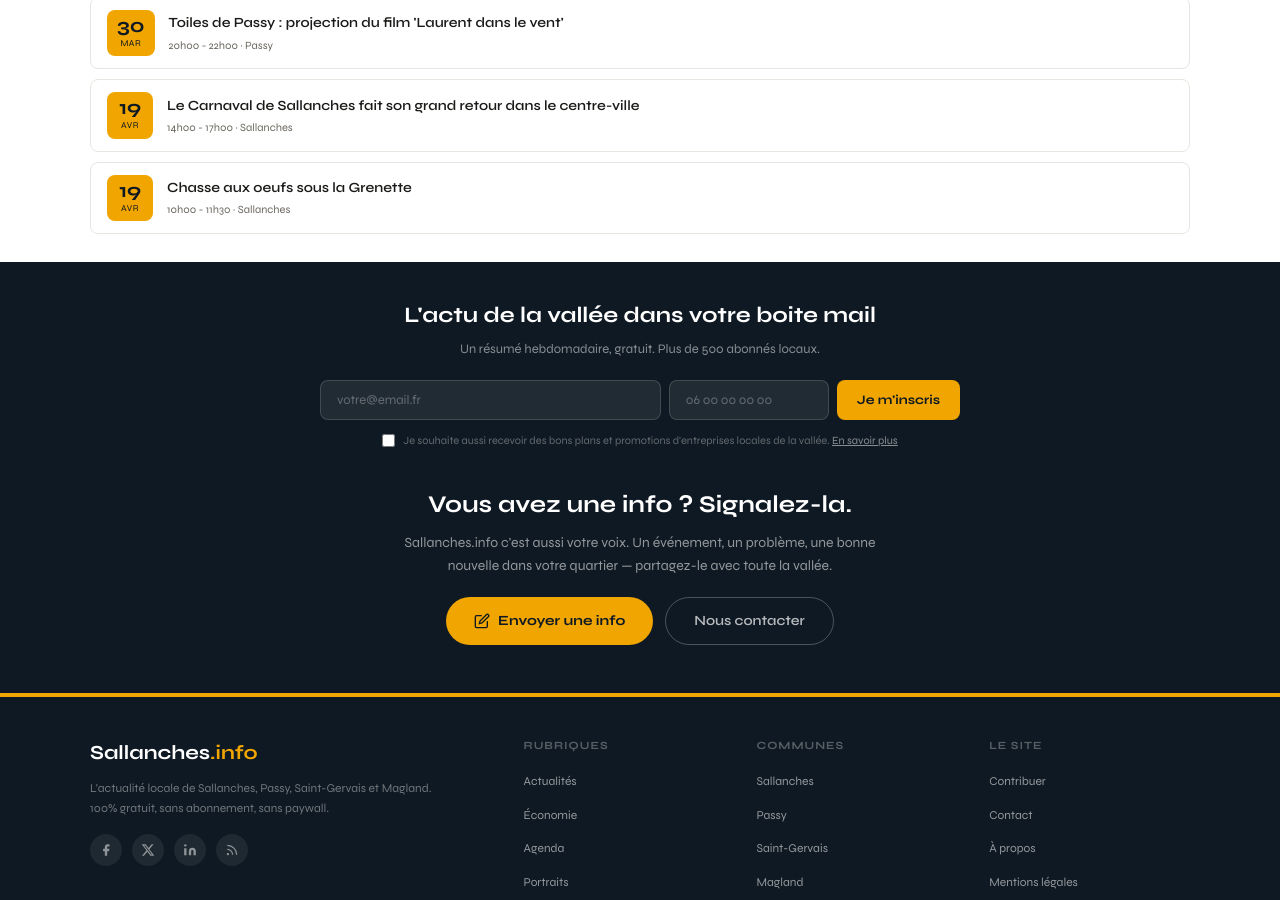
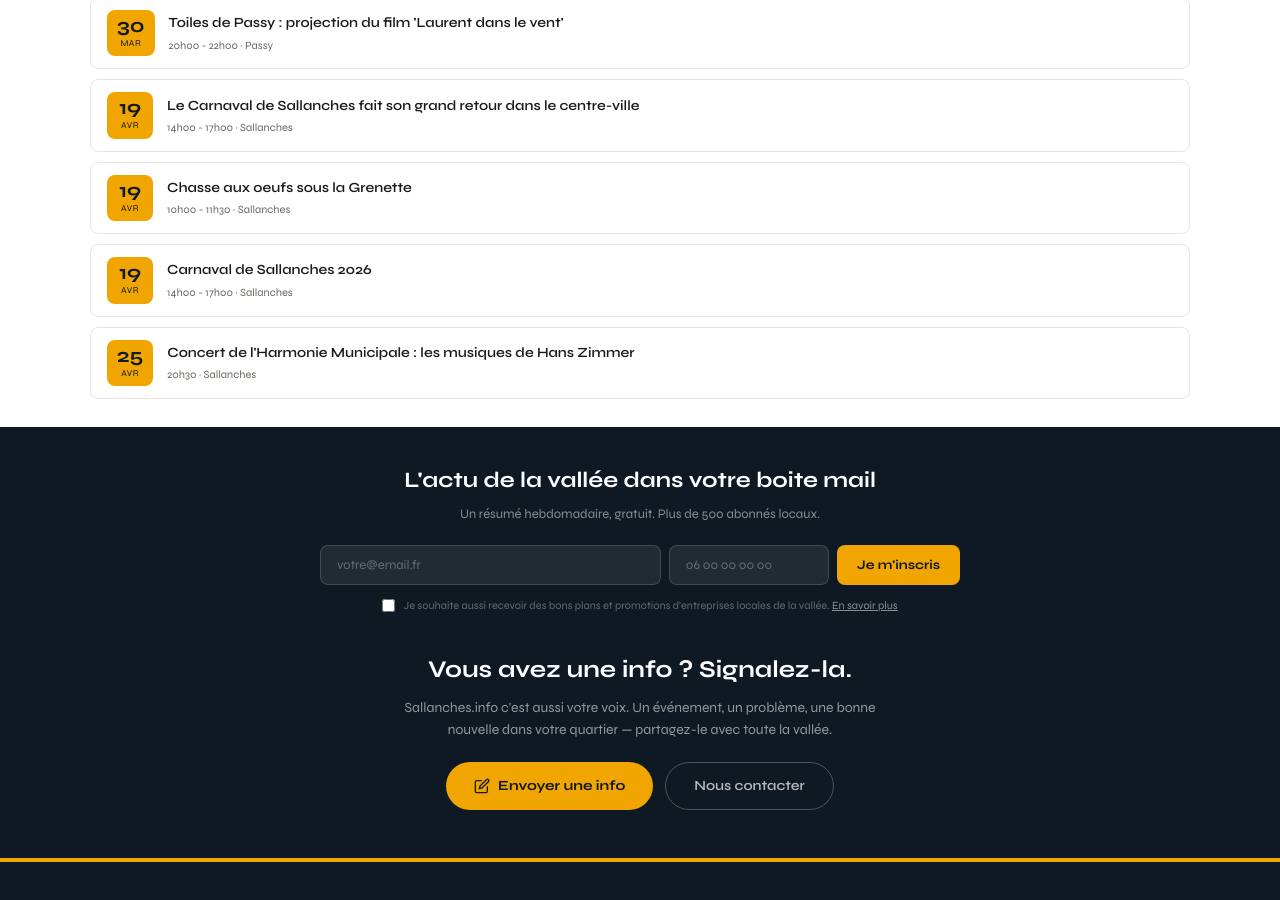
Before and after one commit to DuvalDVL/sallanches.info, a Jekyll site: the page built from index.html, in a window 1280 px wide and 900 px high, scrolled down 2243 px. Built offline with Jekyll 4.4.1, drawn with Linux system fonts in a browser that asks for light colours.

Commit message:
Update index.html

```diff
--- a/index.html
+++ b/index.html
@@ -194,35 +194,24 @@ description: Toute l'actualité locale de Sallanches et de la vallée. 100% grat
 
 {% assign sorted_agenda = agenda_posts | sort: "event_date" %}
 
-{% assign upcoming_events = "" | split: "," %}
 {% assign today_date = 'now' | date: "%Y-%m-%d" %}
+{% assign event_count = 0 %}
 
+{% capture agenda_html %}
   {% for event in sorted_agenda %}
+
     {% if event.event_date %}
       {% assign edate_compare = event.event_date | date: "%Y-%m-%d" %}
-    {% if edate_compare >= today_date %}
-      {% assign upcoming_events = upcoming_events | push: event %}
-    {% endif %}
     {% else %}
       {% assign edate_compare = event.date | date: "%Y-%m-%d" %}
+    {% endif %}
+
     {% if edate_compare >= today_date %}
-      {% assign upcoming_events = upcoming_events | push: event %}
-    {% endif %}
-  {% endif %}
-{% endfor %}
 
-{% assign final_agenda = upcoming_events | slice: 0, 5 %}
+      {% if event_count < 7 %}
+        {% assign event_count = event_count | plus: 1 %}
+        {% if event.event_date %}{% assign edate = event.event_date %}{% else %}{% assign edate = event.date %}{% endif %}
 
-{% if final_agenda.size > 0 %}
-<section class="agenda-section" aria-label="Agenda local">
-  <div class="container">
-    <div class="section-header">
-      <h2 class="section-title">Agenda</h2>
-      <a href="{{ site.baseurl }}/agenda/" class="voir-plus">Tout voir</a>
-    </div>
-    <div class="agenda-list">
-      {% for event in final_agenda %}
-      {% if event.event_date %}{% assign edate = event.event_date %}{% else %}{% assign edate = event.date %}{% endif %}
         <article class="agenda-item" itemscope itemtype="https://schema.org/Event">
           <meta itemprop="startDate" content="{{ edate | date_to_xmlschema }}">
           <meta itemprop="description" content="{{ event.description }}">
@@ -248,7 +237,21 @@ description: Toute l'actualité locale de Sallanches et de la vallée. 100% grat
             </p>
           </div>
         </article>
+      {% endif %}
+    {% endif %}
   {% endfor %}
+{% endcapture %}
+
+{% assign stripped_agenda = agenda_html | strip %}
+{% if stripped_agenda != "" %}
+<section class="agenda-section" aria-label="Agenda local">
+  <div class="container">
+    <div class="section-header">
+      <h2 class="section-title">Agenda</h2>
+      <a href="{{ site.baseurl }}/agenda/" class="voir-plus">Tout voir</a>
+    </div>
+    <div class="agenda-list">
+      {{ agenda_html }}
     </div>
   </div>
 </section>
```
Lines whose indentation alone changed are shown as unchanged.
